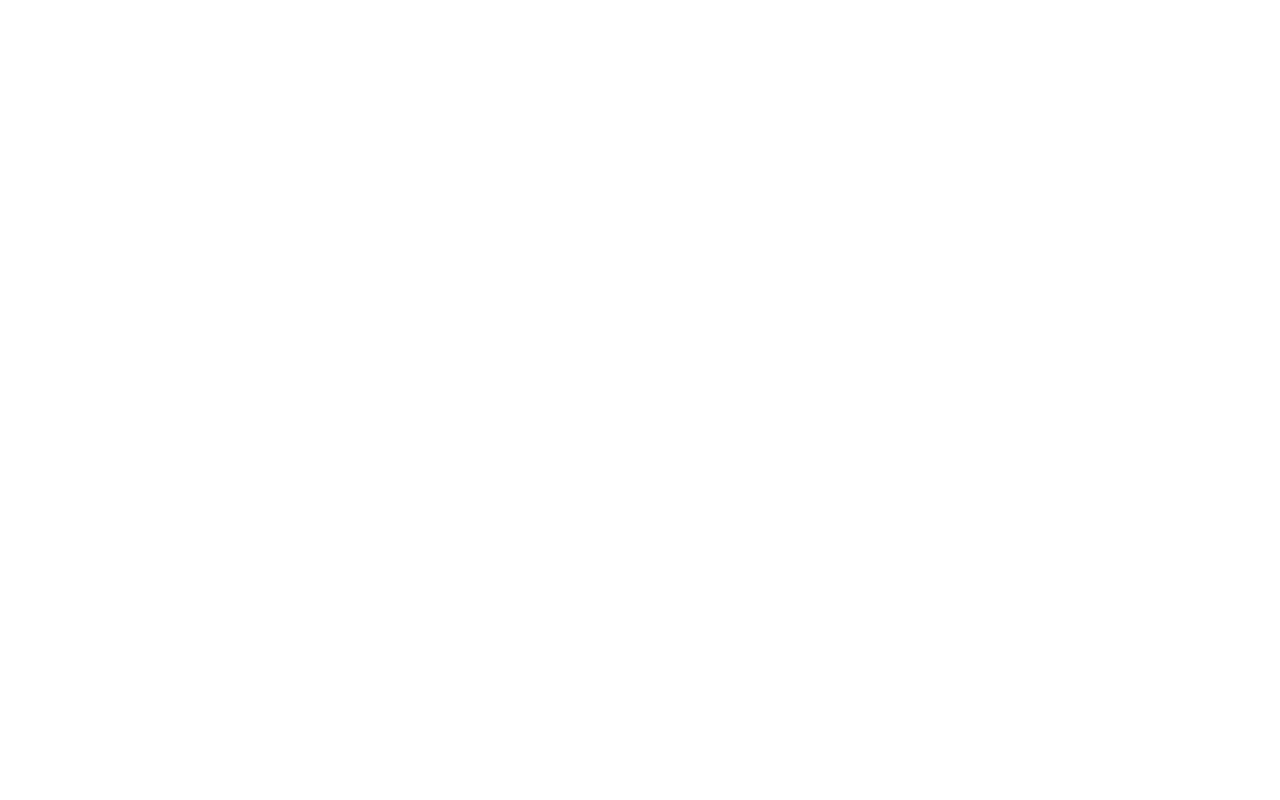
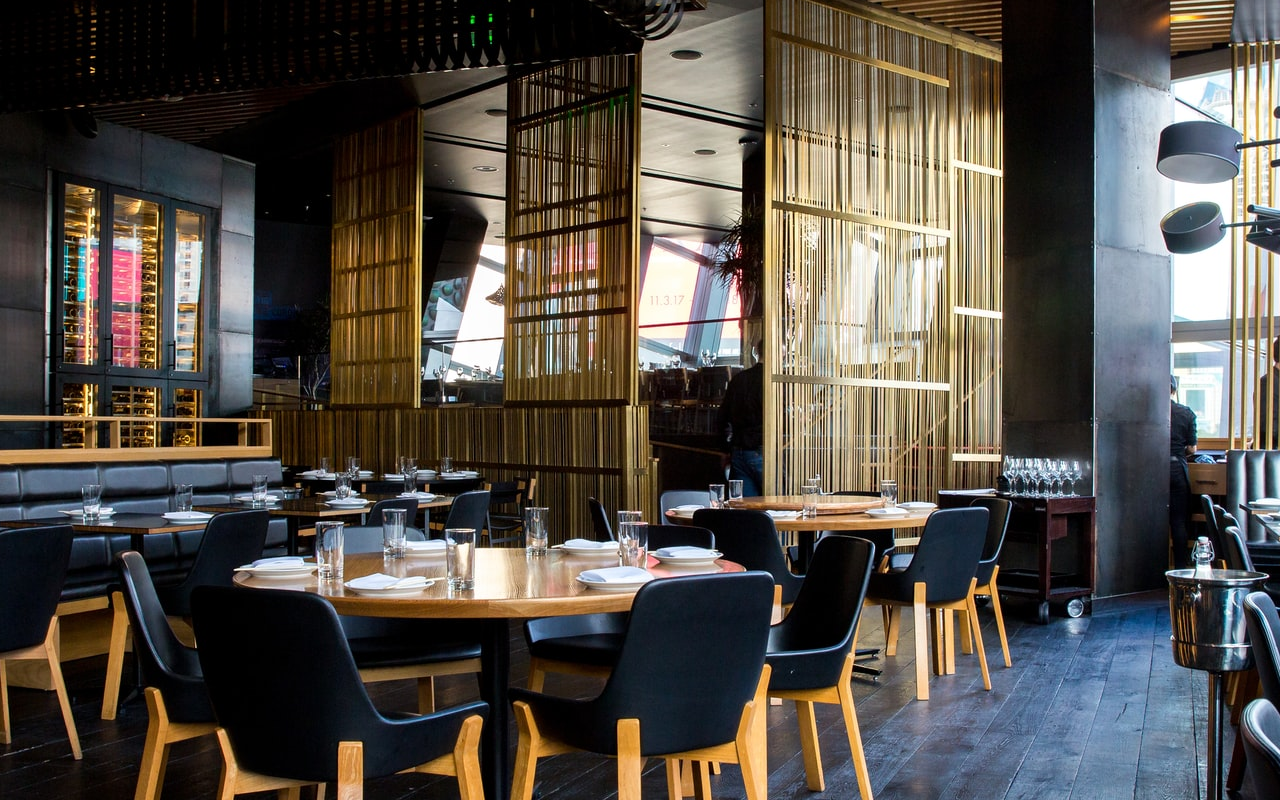
Before and after one commit to eduym17/TOP-project-restaurant, a website built with webpack: page dist/index.html in a window 1280 px wide. Built offline with Linux system fonts and the light colour scheme.

Commit message:
chore: prepare environment

```diff
--- a/src/index.js
+++ b/src/index.js
@@ -1 +1,3 @@
-console.log("Mensaje de prueba")
+// import FUNCTION from SRC
+
+// AQUÍ se llama a las funciones de despliegue para las distintas views, llamando primero a la función de despliegue principal
--- /dev/null
+++ b/src/main.css
@@ -0,0 +1,15 @@
+* {
+  margin: 0;
+  padding: 0;
+  box-sizing: border-box;
+  list-style: none;
+}
+
+.content {
+  height: 100vh;
+  width: 100vw;
+  background-image: url(../src/assets/images/background-md.jpg);
+  background-position: center;
+  object-fit: cover;
+  color: white;
+}
--- /dev/null
+++ b/src/views/contact.js
@@ -0,0 +1 @@
+// aquí se genera el contenido de las views
```
Also changed, not shown: dist/index.html, dist/main.js, src/assets/images/background-md.jpg (added), src/assets/images/background.jpg (added), src/views/home.js (added), src/views/menu.js (added).
